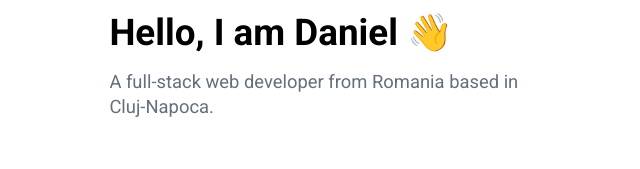
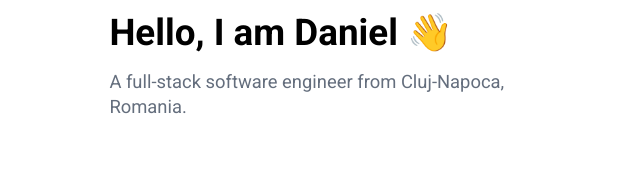
Before and after one commit to DanielT-Dev/Portfolio, a React (Vite) app in the folder portfolio/: page / in a window 1280 px wide. Shown: the part 182-351 px from the top of the page, without its empty margins (313-953 px from the left). Built offline with nearby package versions, Linux system fonts and the light colour scheme; a web font is replaced by a local one.

Commit message:
Updated bio headline.

```diff
--- a/portfolio/src/components/Landing.jsx
+++ b/portfolio/src/components/Landing.jsx
@@ -12,7 +12,7 @@ const Landing = () => {
             Hello, I am Daniel 👋
         </h1>
         <h2>
-          A full-stack web developer from Romania based in Cluj-Napoca.
+          A full-stack software engineer from Cluj-Napoca, Romania.
         </h2>
         <p>
         I am a problem-solver at heart, dedicated to transforming complex challenges into simple, intuitive, and user-friendly experiences. With expertise in modern programming languages and frameworks, I specialize in building dynamic front-end interfaces using JavaScript, TypeScript, React, and Vue.js, while also developing reliable back-end systems with Node.js, Express, MongoDB, and FaunaDB. My goal is to create efficient, reliable, and scalable solutions that deliver exceptional value.
```
